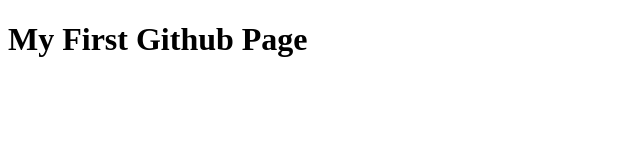
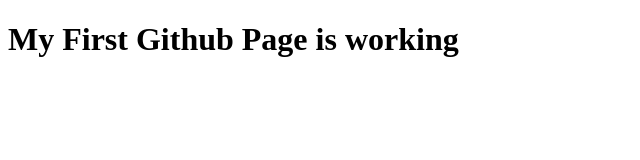
Before and after one commit to Getahint/Getahint.github.io, a plain HTML site: page index.html in a window 1280 px wide. Shown: the whole page, without its empty margins (0-640 px from the left). Drawn offline with Linux system fonts and the light colour scheme.

Commit message:
Update index.html

```diff
--- a/index.html
+++ b/index.html
@@ -7,7 +7,7 @@
 </head>
 
 <body>
-  <h1>My First Github Page</h1>
+  <h1>My First Github Page is working</h1>
 </body>
 
 </html>
```
